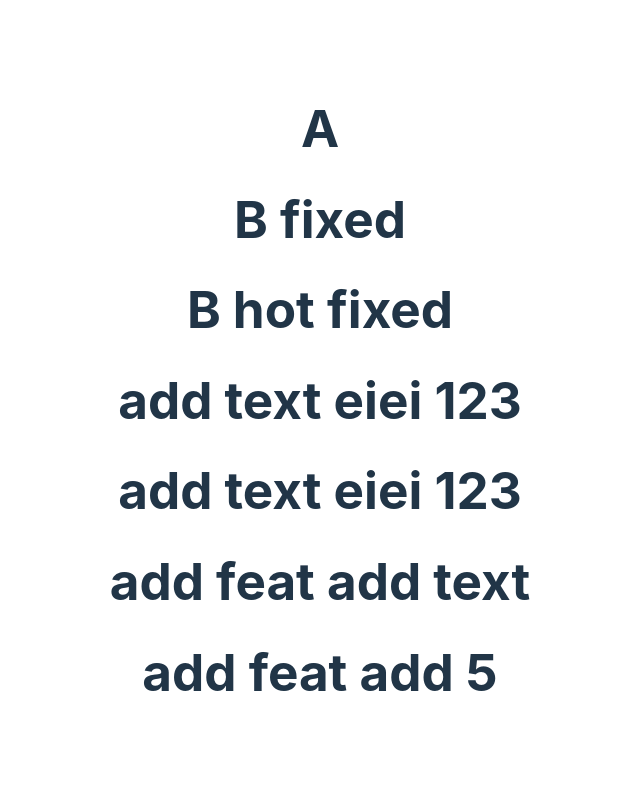
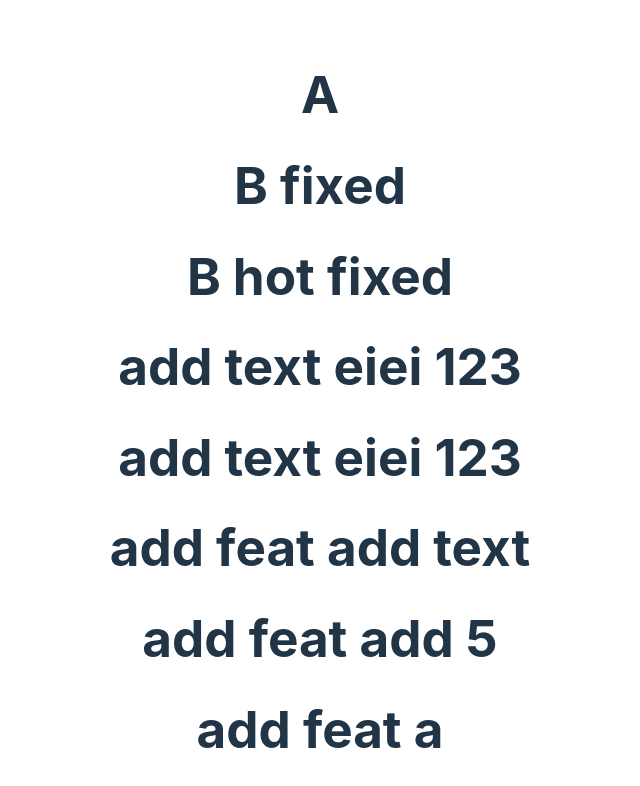
Before and after one commit to supakrit03/semantic-release-101, a React (Vite) app: page / in a window 1280 px wide. Shown: the top 786 px of the page, without its empty margins (320-960 px from the left). Built offline with nearby package versions, Linux system fonts and the light colour scheme.

Commit message:
feat: add feat a

```diff
--- a/src/App.tsx
+++ b/src/App.tsx
@@ -10,6 +10,7 @@ function App() {
       <h1>add text eiei 123</h1>
       <h1>add feat add text</h1>
       <h1>add feat add 5</h1>
+      <h1>add feat a</h1>
     </>
   );
 }
```
